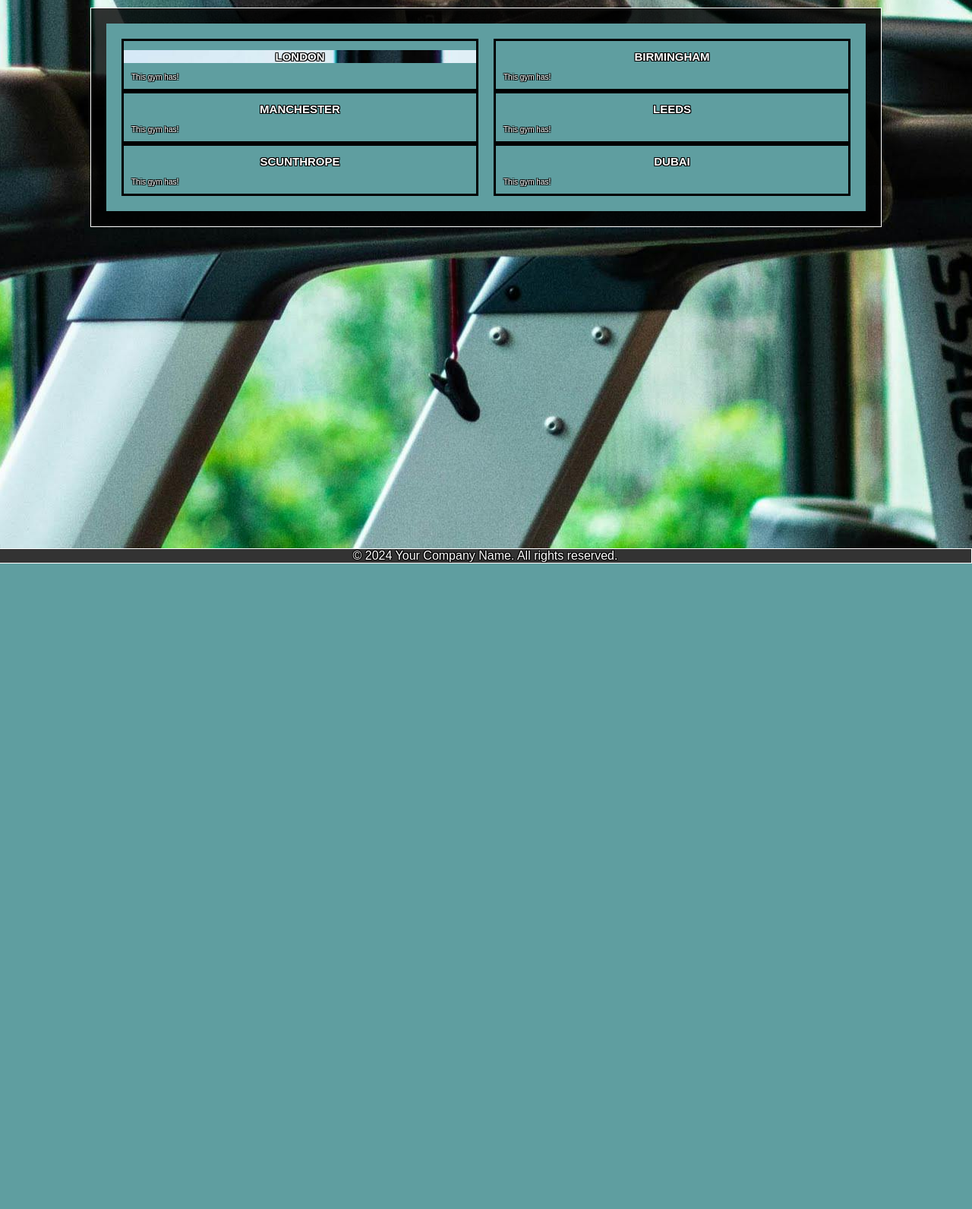
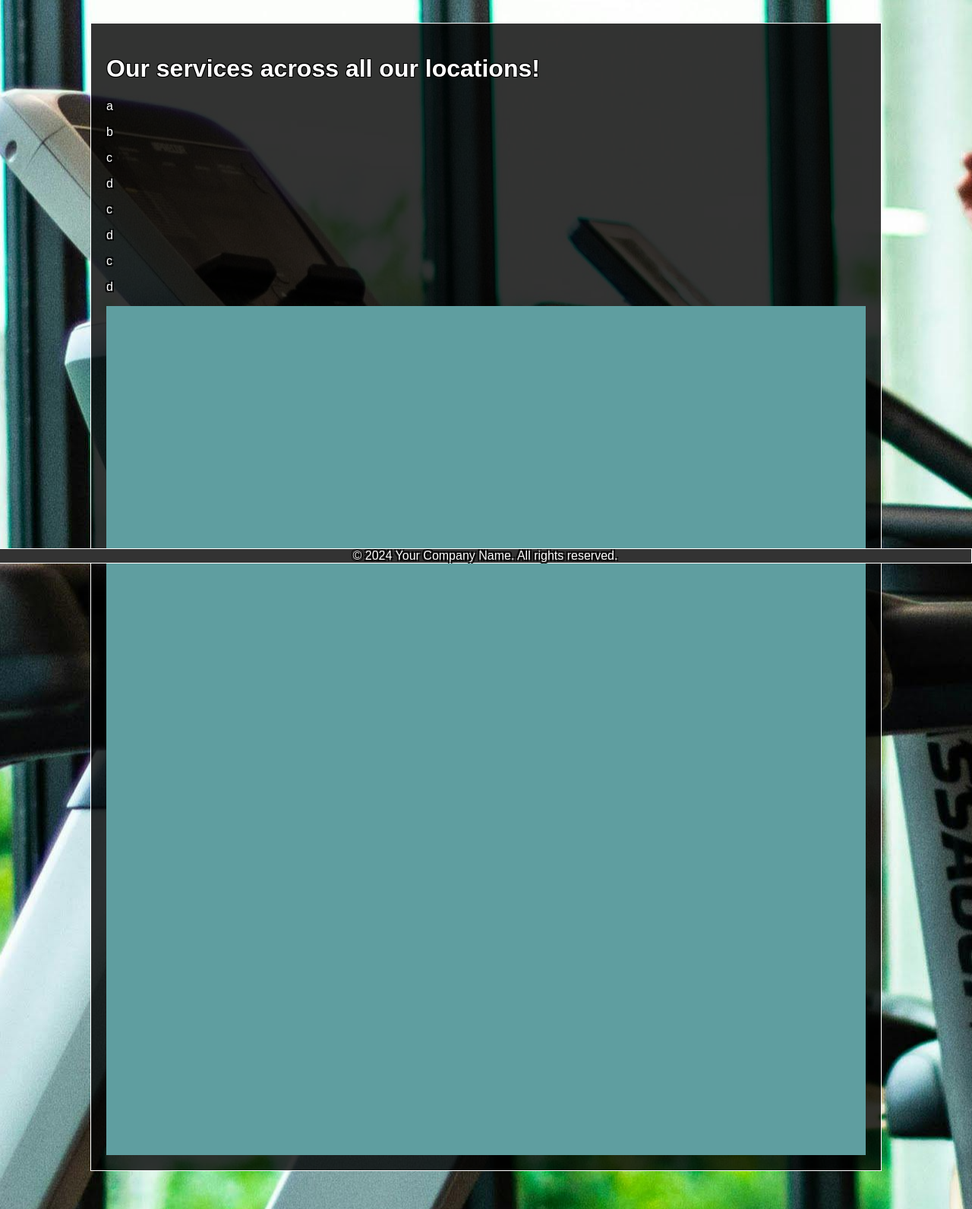
Before and after one commit to Gooz95/Python-2024, a Flask app: page /services/ in a window 1280 px wide. Shown: the part 58-1650 px from the top of the page at 76% size. Before the commit the page ends 800 px from the top, so only its background shows below. Run offline with Flask 3, Linux system fonts and the light colour scheme.

Commit message:
added dynamic scroll on services page

```diff
--- a/static/services.css
+++ b/static/services.css
@@ -8,7 +8,8 @@ body {
 
 .container {
     max-width: 1000px;
-    margin: 10px auto;
+    margin: 30px auto;
+    margin-bottom: 50px;
     padding: 20px;
     color: #fff; /* Set text color to white */
     background-color: rgba(0, 0, 0, 0.800);
@@ -18,20 +19,20 @@ body {
 
 @media (prefers-color-scheme: light) {
     h2, p {
-        text-shadow: 1px  1px 0 rgb(0, 0, 0),
-                    -1px -1px 0 rgb(0, 0, 0),
-                     1px -1px 0 rgb(0, 0, 0),
-                    -1px  1px 0 rgb(0, 0, 0);
+        text-shadow: 2px  2px 0 rgb(0, 0, 0),
+                    -2px -2px 0 rgb(0, 0, 0),
+                     2px -2px 0 rgb(0, 0, 0),
+                    -2px  2px 0 rgb(0, 0, 0);
         color: rgb(255, 255, 255);
     }
 }
 
 @media (prefers-color-scheme: dark) {
     h2, p {
-        text-shadow: 1px  1px 0 rgb(0, 0, 0),
-                    -1px -1px 0 rgb(0, 0, 0),
-                     1px -1px 0 rgb(0, 0, 0),
-                    -1px  1px 0 rgb(0, 0, 0);
+        text-shadow: 2px  2px 0 rgb(0, 0, 0),
+                    -2px -2px 0 rgb(0, 0, 0),
+                     2px -2px 0 rgb(0, 0, 0),
+                    -2px  2px 0 rgb(0, 0, 0);
         color: rgb(255, 255, 255);
     }
 }
@@ -40,28 +41,77 @@ body {
 
 
 .grid-container {
-    columns: 2;
     background-color: cadetblue;
-    font-size: 20px;
     text-align: center;
     padding: 20px;
 }
 
-.panel {
-    border: 3px solid #000;
-}
 
 .grid-container p {
     text-align: left;
-    font-size: 10px;
+    font-size: 20px;
     margin: 10px;
+
 }
 
 .grid-container h2 {
-    font-size: 15px;
+    margin: 0;
+    font-size: 9cqmin;
 }
 
+.panel {
+    border: 3px solid #000;
+    height: 250px;
+
+}
+
+.row {
+    columns: 2;
+    transition: all .5s;
+}
+
+.show {
+    opacity: 1;
+}
+
+.hide {
+    opacity: 0;
+}
+
+.panel div {
+    text-align: center;
+    height: 90px;
+}
 
 .london {
-    background-image: url('images/gym-bg.jpg');
+    background-image: url('images/london.png');
+    background-repeat: no-repeat;
 }
+
+.birmingham {
+    background-image: url('images/london.jpg');
+}
+
+.manchester {
+    background-image: url('images/london.jpg');
+}
+
+.leeds {
+    background-image: url('images/london.jpg');
+}
+
+.scunthorpe {
+    background-image: url('images/london.jpg');
+}
+
+.dubai {
+    background-image: url('images/london.jpg');
+}
+
+.sydney {
+    background-image: url('images/london.jpg');
+}
+
+.italy {
+    background-image: url('images/london.jpg');
+}
--- a/templates/services.html
+++ b/templates/services.html
@@ -23,8 +23,17 @@
     </nav>
 
     <div class="container">
+        <h1>Our services across all our locations!</h1>
+        <p>a</p>
+        <p>b</p>
+        <p>c</p>
+        <p>d</p>
+        <p>c</p>
+        <p>d</p>
+        <p>c</p>
+        <p>d</p>
         <div class="grid-container">
-            <div>
+            <div class="row" id="1">
                 <div class="panel">
                     <div class="london">
                         <h2>LONDON</h2>
@@ -38,16 +47,29 @@
                     </div>
                     <p>This gym has!</p>
                 </div>
+            </div>
+
+                <br>
+
+            <div class="row" id="2">
+                <div class="panel">
+                    <div class="scunthorpe">
+                        <h2>SCUNTHORPE</h2>
+                    </div>
+                    <p>This gym has!</p>
+                </div>
 
                 <div class="panel">
-                    <div class="scunthorpe">
-                        <h2>SCUNTHROPE</h2>
+                    <div class="sydney">
+                        <h2>SYDNEY</h2>
                     </div>
                     <p>This gym has!</p>
                 </div>
             </div>
 
-            <div>
+            <br>
+
+            <div class="row" id="3">
                 <div class="panel">
                     <div class="birmingham">
                         <h2>BIRMINGHAM</h2>
@@ -61,10 +83,21 @@
                     </div>
                     <p>This gym has!</p>
                 </div>
+            </div>
 
+            <br>
+
+            <div class="row" id="4">
                 <div class="panel">
                     <div class="dubai">
                         <h2>DUBAI</h2>
+                    </div>
+                    <p>This gym has!</p>
+                </div>
+
+                <div class="panel">
+                    <div class="italy">
+                        <h2>ITALY</h2>
                     </div>
                     <p>This gym has!</p>
                 </div>
@@ -80,5 +113,43 @@
         <p class="copyright">© 2024 Your Company Name. All rights reserved.</p>
     </footer>
 
+
+    <script id="rendered-js">
+        _1 = document.getElementById("1");
+        _2 = document.getElementById("2");
+        _3 = document.getElementById("3");
+        _4 = document.getElementById("4");
+
+        var myScrollFunc = function () {
+            var y = window.scrollY;
+            console.log(y)
+            if (y >= 30) {
+                _1.className = "row show";
+            } else {
+                _1.className = "row hide";
+            }
+
+            if (y >= 310) {
+                _2.className = "row show";
+            } else {
+                _2.className = "row hide";
+            }
+
+            if (y >= 590) {
+                _3.className = "row show";
+            } else {
+                _3.className = "row hide";
+            }
+
+            if (y >= 870) {
+                _4.className = "row show";
+            } else {
+                _4.className = "row hide";
+            }
+        };
+
+        window.addEventListener("scroll", myScrollFunc);
+
+    </script>
 </body>
 </html>
```
Also changed, not shown: static/images/london.png (added).
